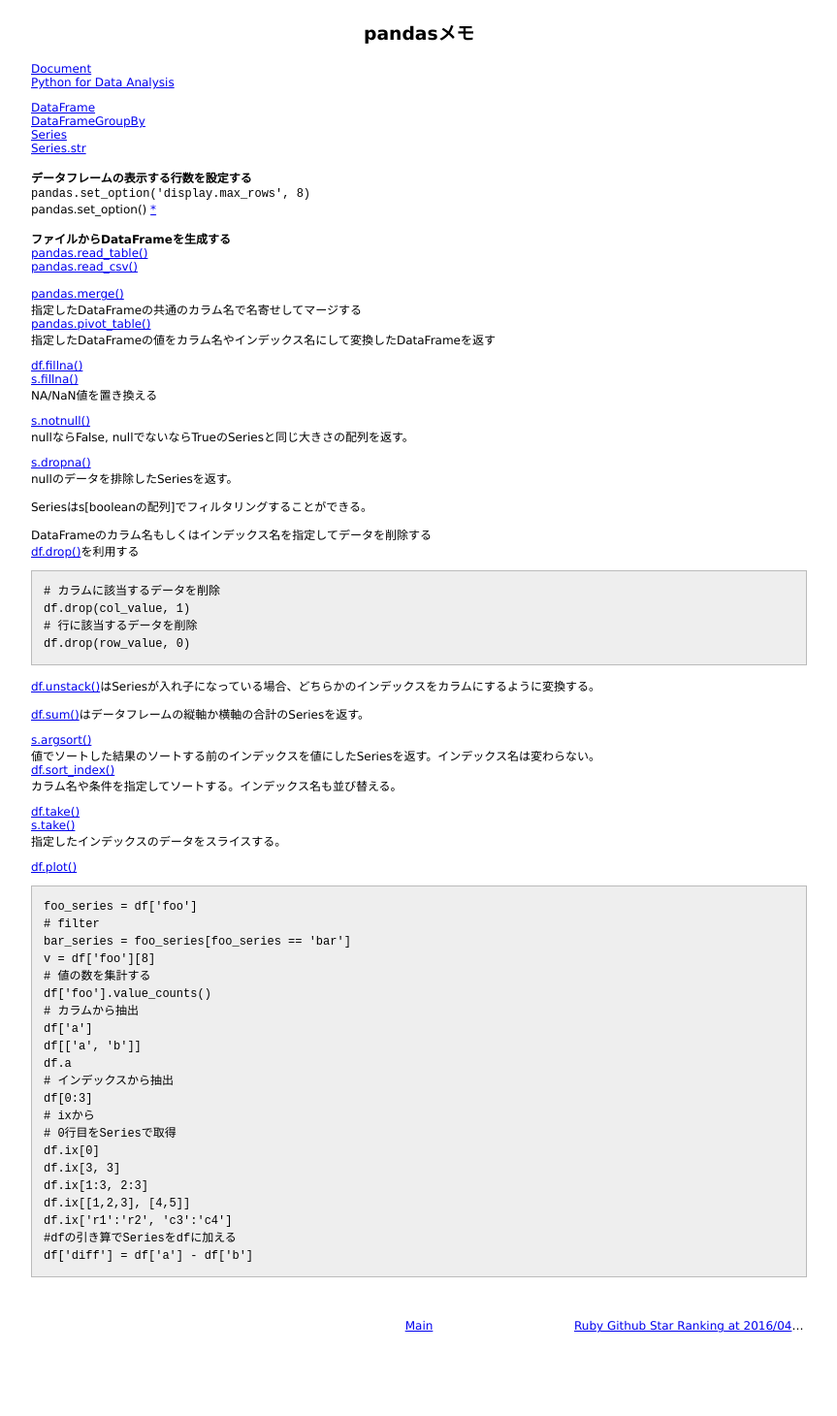
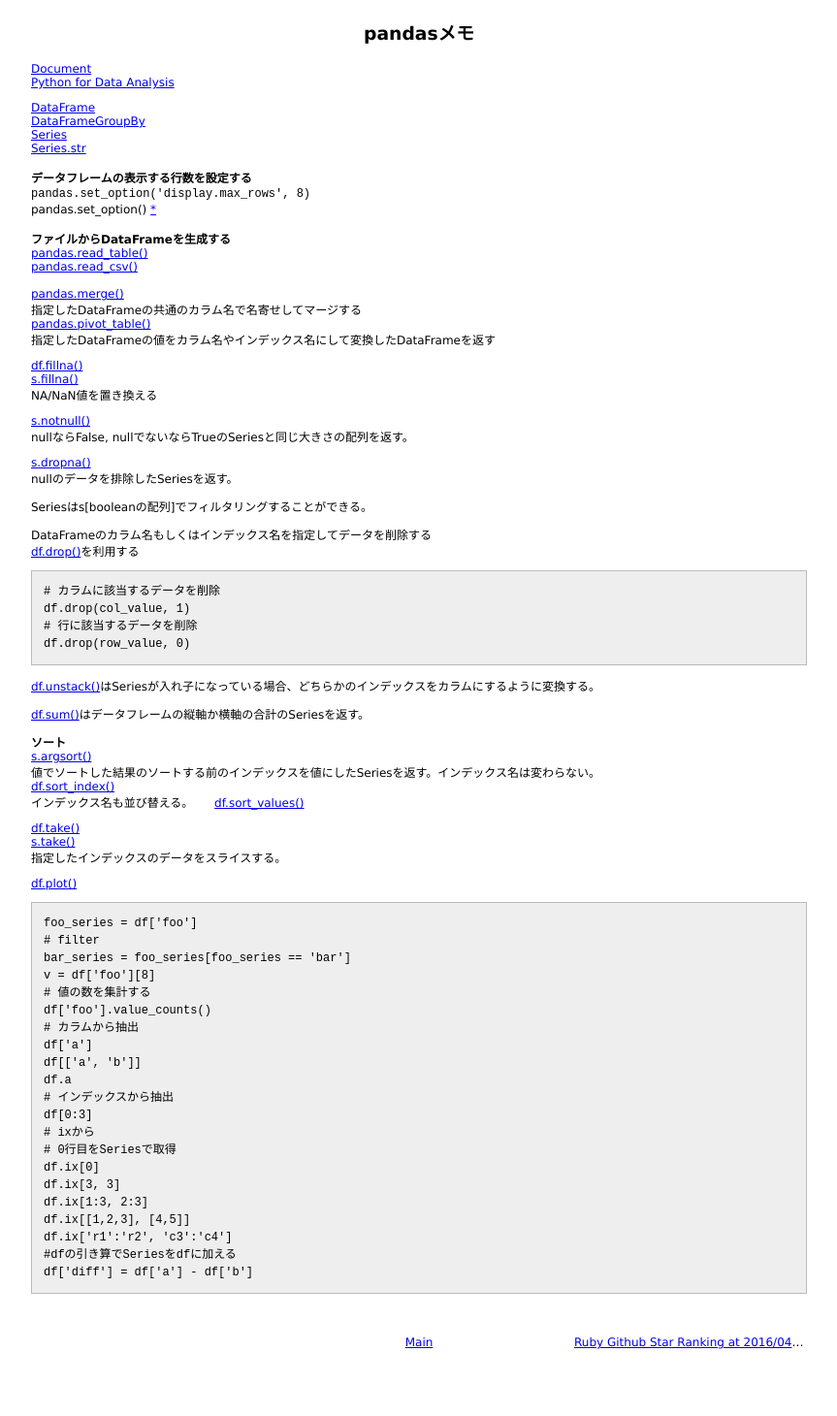
Before and after one commit to 38elements/38elements.github.com, a Jekyll site: the page built from _posts/2016-04-24-pandas.md, in a window 1280 px wide. Shown: the whole page at 97% size, without its empty margins (208-1071 px from the left). Built offline with Jekyll 4.4.1, drawn with Linux system fonts in a browser that asks for light colours.

Commit message:
Update 2016-04-24-pandas.md

```diff
--- a/_posts/2016-04-24-pandas.md
+++ b/_posts/2016-04-24-pandas.md
@@ -49,10 +49,12 @@ df.drop(row_value, 0)
 
 [df.sum()](http://pandas.pydata.org/pandas-docs/stable/generated/pandas.DataFrame.sum.html)はデータフレームの縦軸か横軸の合計のSeriesを返す。
 
+**ソート**
 [s.argsort()](http://pandas.pydata.org/pandas-docs/stable/generated/pandas.Series.argsort.html)
 値でソートした結果のソートする前のインデックスを値にしたSeriesを返す。インデックス名は変わらない。
 [df.sort_index()](http://pandas.pydata.org/pandas-docs/stable/generated/pandas.DataFrame.sort_index.html)
-カラム名や条件を指定してソートする。インデックス名も並び替える。
+インデックス名も並び替える。
+[df.sort_values()](http://pandas.pydata.org/pandas-docs/version/0.17.0/generated/pandas.DataFrame.sort_values.html)
 
 [df.take()](http://pandas.pydata.org/pandas-docs/stable/generated/pandas.DataFrame.take.html)
 [s.take()](http://pandas.pydata.org/pandas-docs/stable/generated/pandas.Series.take.html)
```
